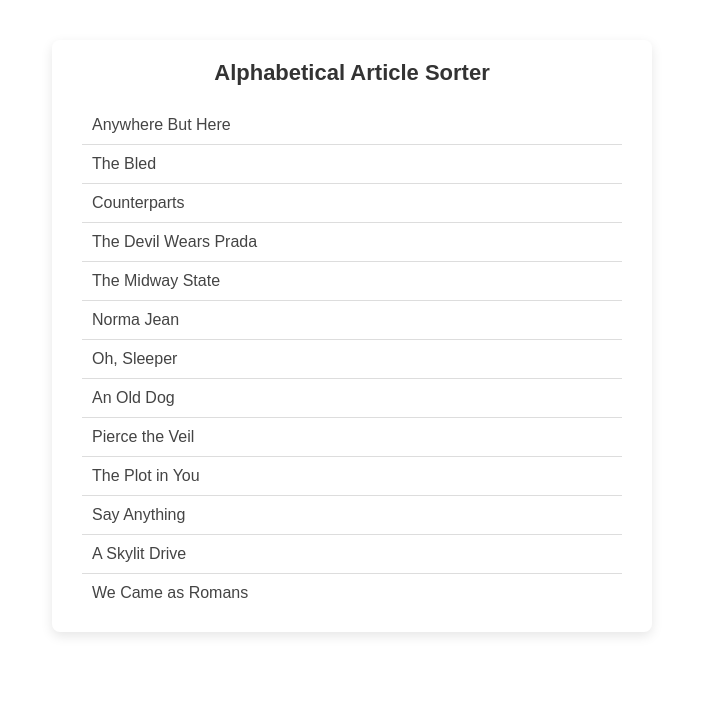
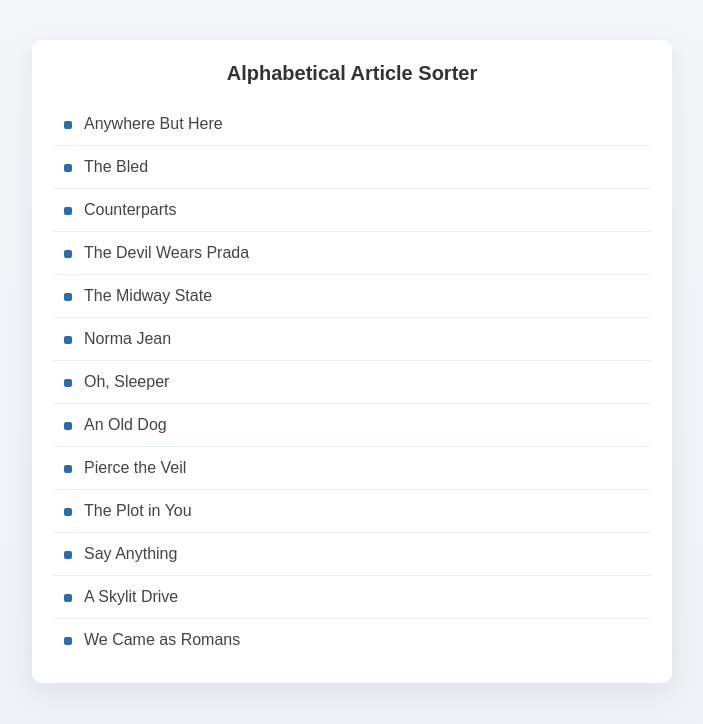
Before and after one commit to acciojob/sorting-articles-Ishikaverma2317, a website: page main.html in a window 1280 px wide. Shown: the whole page, without its empty margins (288-991 px from the left). Drawn offline with Linux system fonts and the light colour scheme.

Commit message:
created a submission

```diff
--- a/script.js
+++ b/script.js
@@ -1,3 +1,4 @@
+// Data given in the problem
 const bands = [
   'The Plot in You',
   'The Devil Wears Prada',
@@ -15,25 +16,24 @@
 ];
 
 /**
- * Improved stripArticle:
+ * Remove leading articles ("a", "an", "the") in a robust way.
  * - Trim leading/trailing spaces first
- * - Remove leading "a ", "an ", or "the " (case-insensitive)
- * - Return remaining trimmed text
+ * - Remove the article only if it's at the start followed by at least one space
  */
 function stripArticle(name) {
-  return name.trim().replace(/^(?:a |an |the )/i, '').trim();
+  const s = name.trim();
+  return s.replace(/^(?:a|an|the)\s+/i, '').trim();
 }
 
-// Sort ignoring leading articles (case-insensitive)
+// Sort ignoring the leading articles (case-insensitive)
 const sortedBands = bands.slice().sort((a, b) => {
   const keyA = stripArticle(a).toLowerCase();
   const keyB = stripArticle(b).toLowerCase();
   return keyA.localeCompare(keyB);
 });
 
-// DEBUG: Uncomment to inspect order in browser console
-// console.log(sortedBands);
-
-// Render result into #band
-const ul = document.getElementById('band');
-ul.innerHTML = sortedBands.map(b => `<li>${b}</li>`).join('');
+// Render into the DOM when ready
+document.addEventListener('DOMContentLoaded', () => {
+  const ul = document.getElementById('band');
+  ul.innerHTML = sortedBands.map(b => `<li>${b}</li>`).join('');
+});
--- a/styles.css
+++ b/styles.css
@@ -1,20 +1,48 @@
-* { margin:0; padding:0; box-sizing:border-box; }
+/* Simple styling that matches example look */
+* { box-sizing: border-box; margin: 0; padding: 0; }
 body {
-  font-family: Arial, sans-serif;
-  background: url("background.jpg") no-repeat center center fixed;
-  background-size: cover;
+  font-family: Arial, Helvetica, sans-serif;
+  background: linear-gradient(180deg, #f4f6f9 0%, #eef2f7 100%);
   display: flex;
   justify-content: center;
   align-items: flex-start;
   min-height: 100vh;
   padding: 40px;
+  color: #222;
 }
 
 .container {
-  background:#fff; padding:20px 30px; border-radius:8px;
-  box-shadow:0 4px 12px rgba(0,0,0,0.1); max-width:600px; width:100%;
+  width: 100%;
+  max-width: 640px;
+  background: #fff;
+  border-radius: 10px;
+  padding: 22px;
+  box-shadow: 0 8px 30px rgba(17,24,39,0.08);
 }
-h1 { text-align:center; margin-bottom:20px; font-size:22px; color:#333; }
-#band { list-style:none; }
-#band li { padding:10px; border-bottom:1px solid #ddd; font-size:16px; color:#444; }
+
+h1 {
+  font-size: 20px;
+  text-align: center;
+  margin-bottom: 18px;
+  color: #333;
+}
+
+#band {
+  list-style: none;
+}
+
+#band li {
+  padding: 12px 10px;
+  border-bottom: 1px solid #e6eef6;
+  font-size: 16px;
+  color: #444;
+}
+
 #band li:last-child { border-bottom: none; }
+
+#band li::before{
+  content: "";
+  display:inline-block;
+  width:8px; height:8px; margin-right:12px;
+  background:#2b6cb0; border-radius:2px; vertical-align:middle;
+}
```
Also changed, not shown: main.html (+2 -0 lines).
